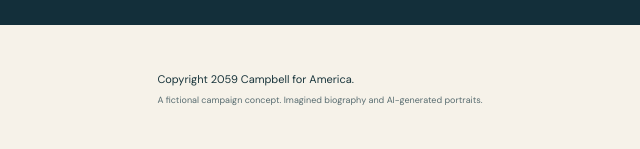
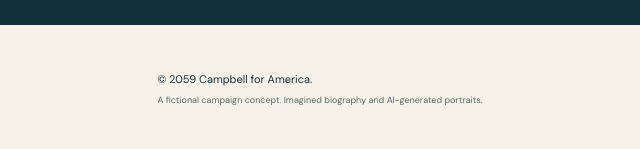
Before and after one commit to geofftompkins-dev/campbell2060, a plain HTML site: page index.html in a window 1280 px wide. Shown: the part 3002-3151 px from the top of the page, 367-1007 px from the left. Drawn offline with Linux system fonts and the light colour scheme; a web font is replaced by a local one.

Commit message:
Copyright symbol update

```diff
--- a/index.html
+++ b/index.html
@@ -67,7 +67,7 @@
     </main>
     <footer><a class="wordmark" href="#">JACK CAMPBELL<span>FOR AMERICA · 2060</span></a>
         <div>
-            <p>Copyright 2059 Campbell for America.</p>
+            <p>&copy; 2059 Campbell for America.</p>
             <p class="fiction">A fictional campaign concept. Imagined biography and AI-generated portraits.</p>
         </div><a href="#">Back to top ↑</a>
     </footer>
```
